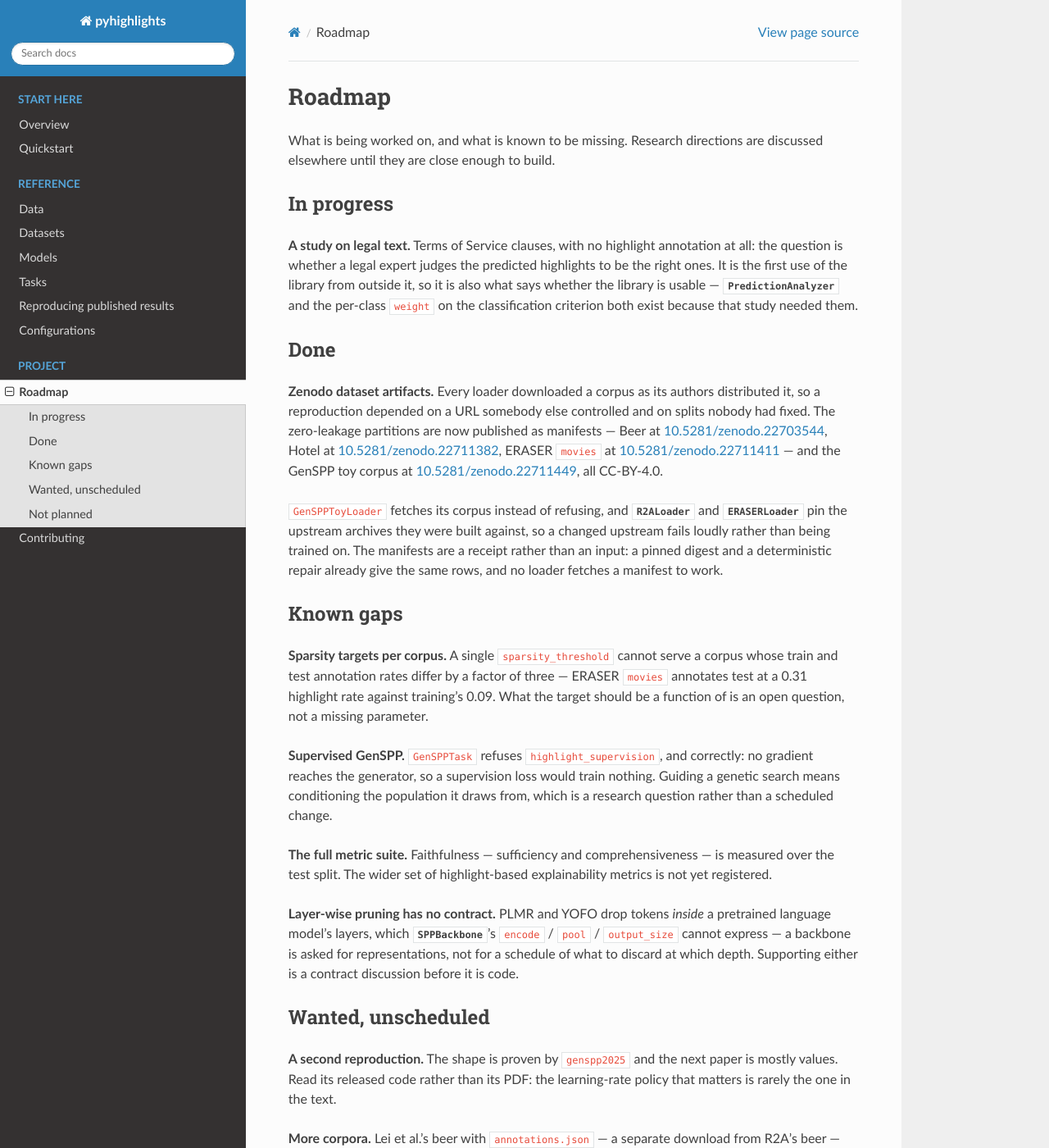
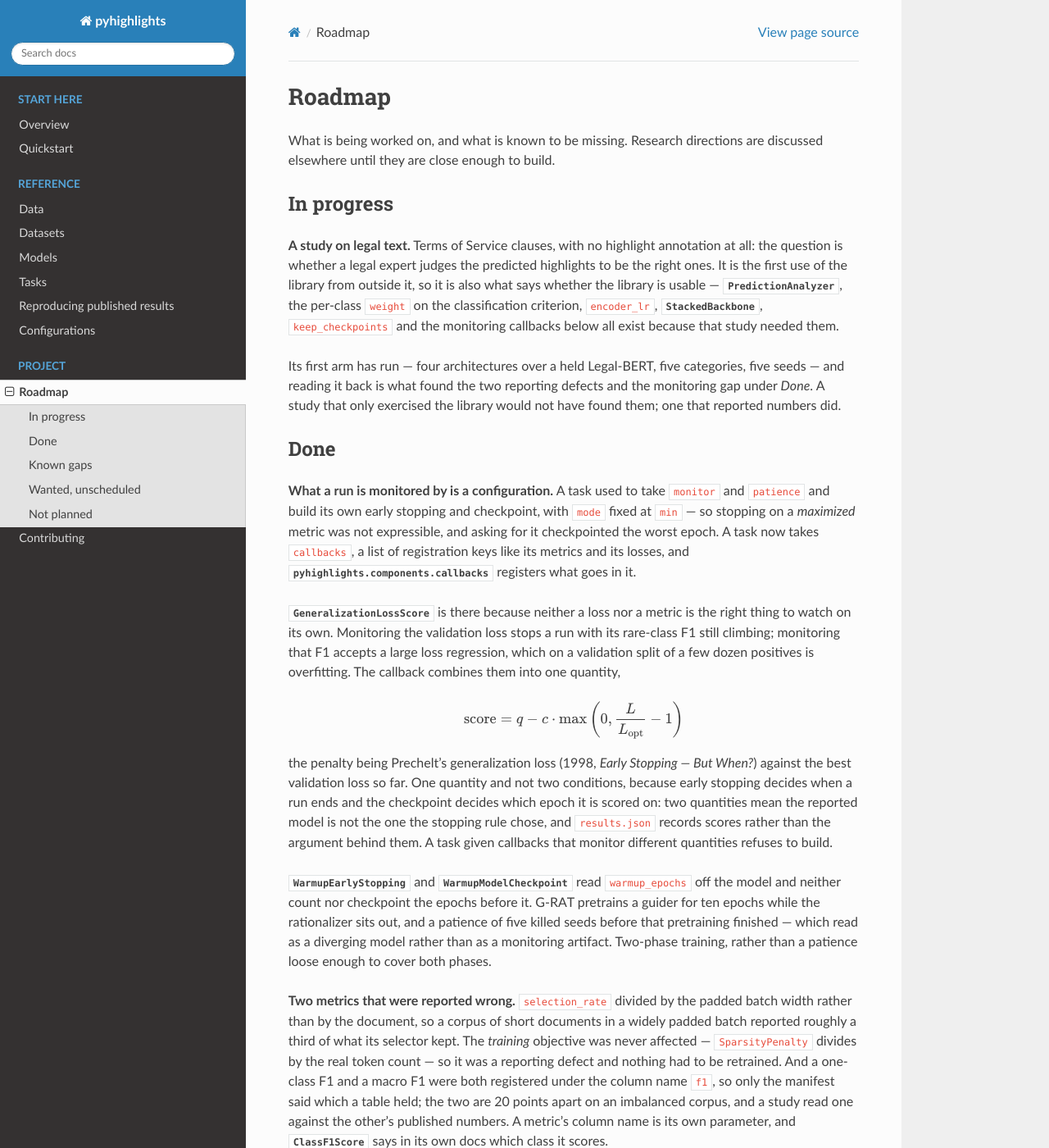
Before and after one commit to nlp-unibo/pyhighlights, a Sphinx documentation site: the page built from docsrc/source/roadmap.rst, in a window 1280 px wide and 1400 px high. Shown: the whole window at 82% size. Built offline with Sphinx 7.4.7 and the Read the Docs theme 3.1.0, drawn with Linux system fonts in a browser that asks for light colours; some of the changed text lies outside the part shown.

Commit message:
docs: the roadmap page says nothing about 0.7.x (#63)
`docsrc/source/roadmap.rst` carried the Zenodo records and stopped there. The
three things 0.7.0 through 0.7.2 changed are the ones a reader most needs the
reasoning for, because two of them change what a number means:

- **Monitoring is a configuration.** A task took `monitor` and `patience` and
  built the pair itself with `mode` fixed at `min`, so stopping on a maximized
  metric was not expressible and asking for it checkpointed the worst epoch.
  Written up with why the combined criterion is one quantity rather than two
  conditions -- early stopping chooses when a run ends and the checkpoint
  chooses which epoch it is scored on -- and with the G-RAT warmup case, which
  read as a diverging model rather than a monitoring artifact.
- **Two metrics were reported wrong**, and the distinction that matters is in
  the page now: `selection_rate` was a reporting defect and the training
  objective was never affected, so nothing had to be retrained, while two F1s
  under one column name is a table nobody can read correctly.
- **A manifest cannot shadow its own key**: `@key`, and why a parameter could
  collide with the old field at all.

The "in progress" study paragraph named two things the study had asked the
library for; it now names six and says the arm has run, since that arm is
where the three entries above came from.

Sphinx builds clean with `-W`, and the docs test passes.

```diff
--- a/docsrc/source/roadmap.rst
+++ b/docsrc/source/roadmap.rst
@@ -11,12 +11,72 @@ In progress
 annotation at all: the question is whether a legal expert judges the predicted
 highlights to be the right ones. It is the first use of the library from
 outside it, so it is also what says whether the library is usable —
-:class:`~pyhighlights.components.analyzers.PredictionAnalyzer` and the
-per-class ``weight`` on the classification criterion both exist because that
+:class:`~pyhighlights.components.analyzers.PredictionAnalyzer`, the per-class
+``weight`` on the classification criterion, ``encoder_lr``,
+:class:`~pyhighlights.components.models.spp.implementations.StackedBackbone`,
+``keep_checkpoints`` and the monitoring callbacks below all exist because that
 study needed them.
+
+Its first arm has run — four architectures over a held Legal-BERT, five
+categories, five seeds — and reading it back is what found the two reporting
+defects and the monitoring gap under *Done*. A study that only exercised the
+library would not have found them; one that reported numbers did.
 
 Done
 ----
+
+**What a run is monitored by is a configuration.** A task used to take
+``monitor`` and ``patience`` and build its own early stopping and checkpoint,
+with ``mode`` fixed at ``min`` — so stopping on a *maximized* metric was not
+expressible, and asking for it checkpointed the worst epoch. A task now takes
+``callbacks``, a list of registration keys like its metrics and its losses, and
+:mod:`pyhighlights.components.callbacks` registers what goes in it.
+
+:class:`~pyhighlights.components.callbacks.GeneralizationLossScore` is there
+because neither a loss nor a metric is the right thing to watch on its own.
+Monitoring the validation loss stops a run with its rare-class F1 still
+climbing; monitoring that F1 accepts a large loss regression, which on a
+validation split of a few dozen positives is overfitting. The callback
+combines them into one quantity,
+
+.. math::
+
+   \mathrm{score} = q - c \cdot \max\left(0, \frac{L}{L_{\mathrm{opt}}} - 1\right)
+
+the penalty being Prechelt's generalization loss (1998, *Early Stopping — But
+When?*) against the best validation loss so far. One quantity and not two
+conditions, because early stopping decides when a run ends and the checkpoint
+decides which epoch it is scored on: two quantities mean the reported model is
+not the one the stopping rule chose, and ``results.json`` records scores rather
+than the argument behind them. A task given callbacks that monitor different
+quantities refuses to build.
+
+:class:`~pyhighlights.components.callbacks.WarmupEarlyStopping` and
+:class:`~pyhighlights.components.callbacks.WarmupModelCheckpoint` read
+``warmup_epochs`` off the model and neither count nor checkpoint the epochs
+before it. G-RAT pretrains a guider for ten epochs while the rationalizer sits
+out, and a patience of five killed seeds before that pretraining finished —
+which read as a diverging model rather than as a monitoring artifact. Two-phase
+training, rather than a patience loose enough to cover both phases.
+
+**Two metrics that were reported wrong.** ``selection_rate`` divided by the
+padded batch width rather than by the document, so a corpus of short documents
+in a widely padded batch reported roughly a third of what its selector kept.
+The *training* objective was never affected — ``SparsityPenalty`` divides by
+the real token count — so it was a reporting defect and nothing had to be
+retrained. And a one-class F1 and a macro F1 were both registered under the
+column name ``f1``, so only the manifest said which a table held; the two are
+20 points apart on an imbalanced corpus, and a study read one against the
+other's published numbers. A metric's column name is its own parameter, and
+:class:`~pyhighlights.utility.metrics.ClassF1Score` says in its own docs which
+class it scores.
+
+**A manifest cannot shadow its own key.** ``manifest.resolve`` wrote
+``{"key": str(key), ...}`` over the resolved parameters, so a component with a
+parameter *named* ``key`` — ``LeakageRemover`` has one — overwrote its
+registration key with a column name. The field is ``@key``, which is not a
+Python identifier and so cannot collide with any parameter; a manifest written
+before the change is still read.
 
 **Zenodo dataset artifacts.** Every loader downloaded a corpus as its authors
 distributed it, so a reproduction depended on a URL somebody else controlled
```
